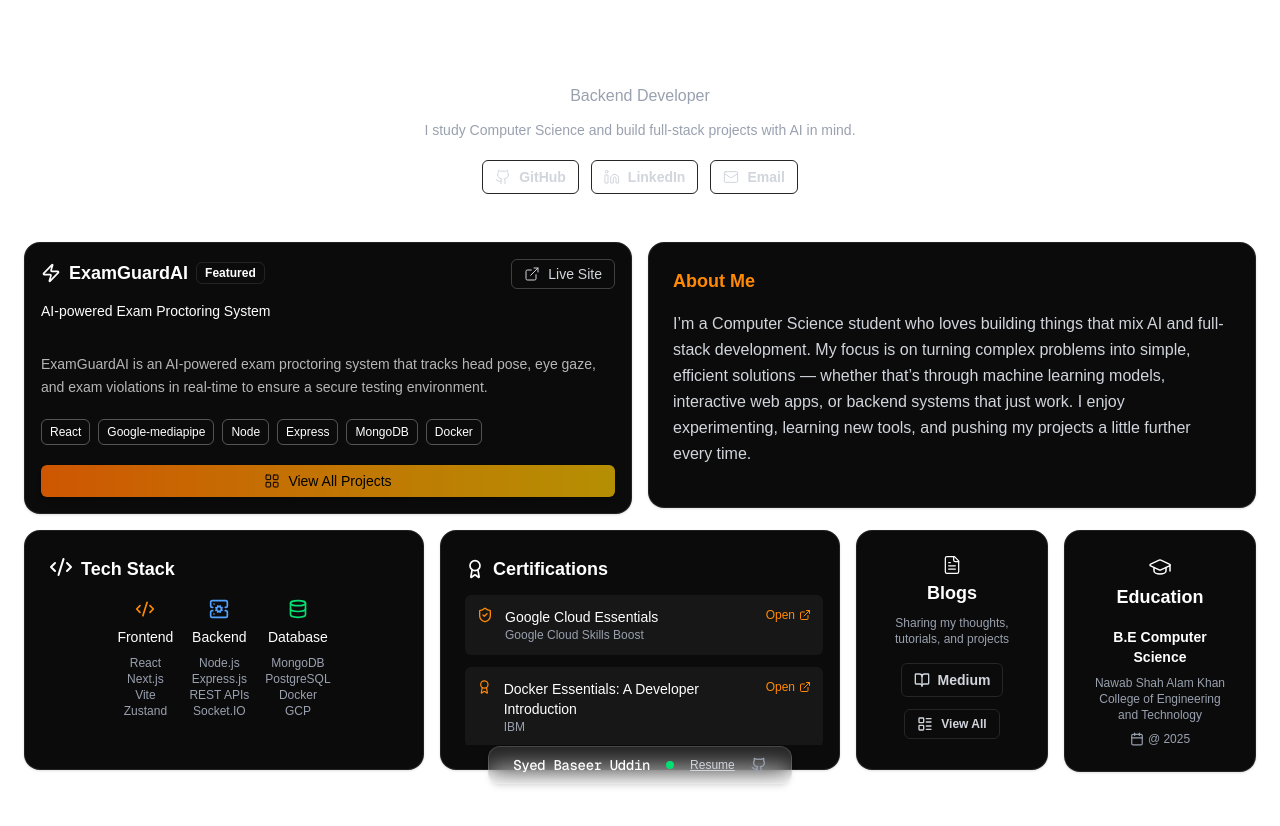
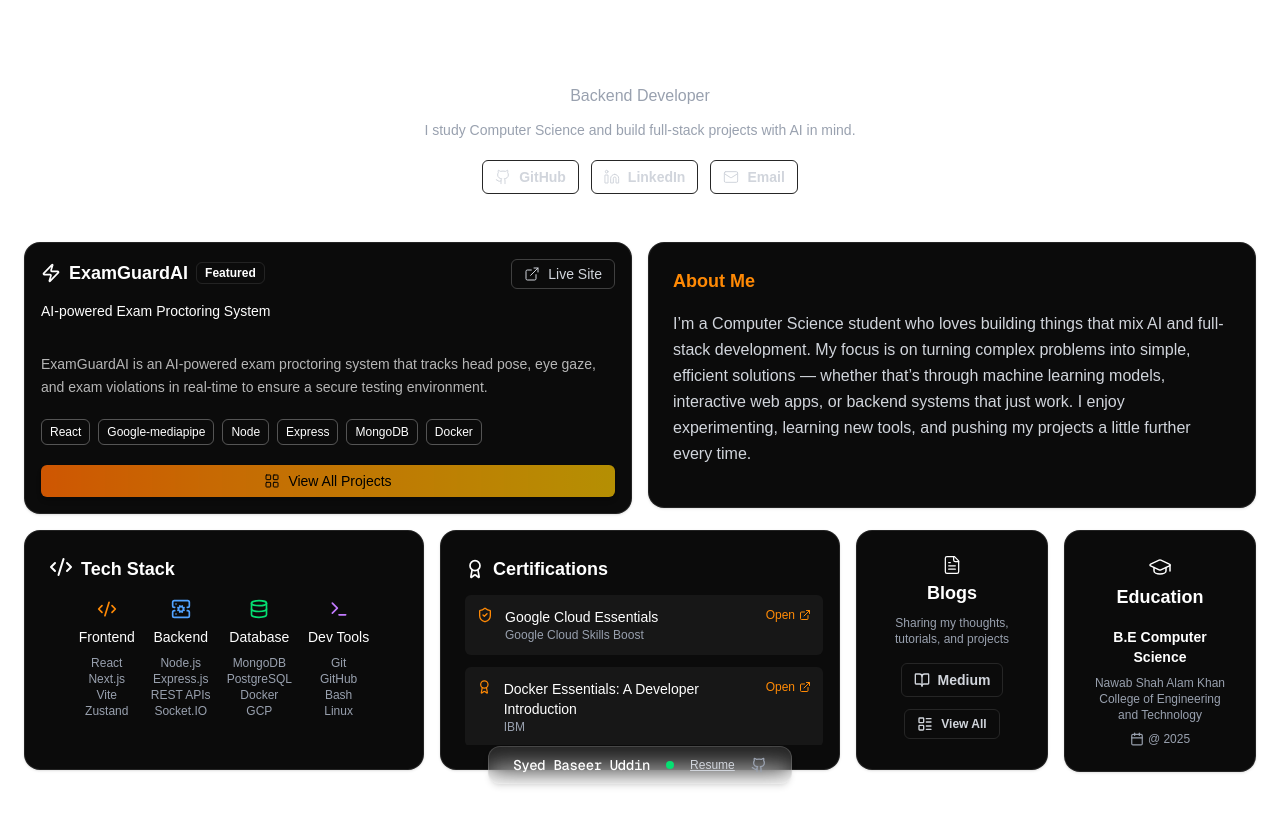
Before and after one commit to baseer4/baseer-portfolio, a Next.js app: page / in a window 1280 px wide. Shown: the top 826 px of the page. Built offline with nearby package versions, Linux system fonts and the light colour scheme; a web font is replaced by a local one.

Commit message:
Minor ui changes

```diff
--- a/src/components/TechstackCard.jsx
+++ b/src/components/TechstackCard.jsx
@@ -63,7 +63,9 @@
         </div>
 
         {/* Dev Tools & Utilities */}
-        <div className="flex flex-col items-center gap-1 md:hidden">
+        <div className="md:hidden lg:block">
+
+          <div className="flex flex-col items-center gap-1 ">
             <Terminal size={20} className="text-purple-400" />
             <p className="text-sm font-medium mt-1">Dev Tools </p>
             <div className="flex flex-col text-xs text-gray-400 mt-1">
@@ -76,6 +78,7 @@
             </div>
           </div>
         </div>
+      </div>
 
       {/* <p className="text-gray-500 text-xs mt-6 text-center">
         Constantly learning and exploring new tools.
```
Lines whose indentation alone changed are shown as unchanged.
